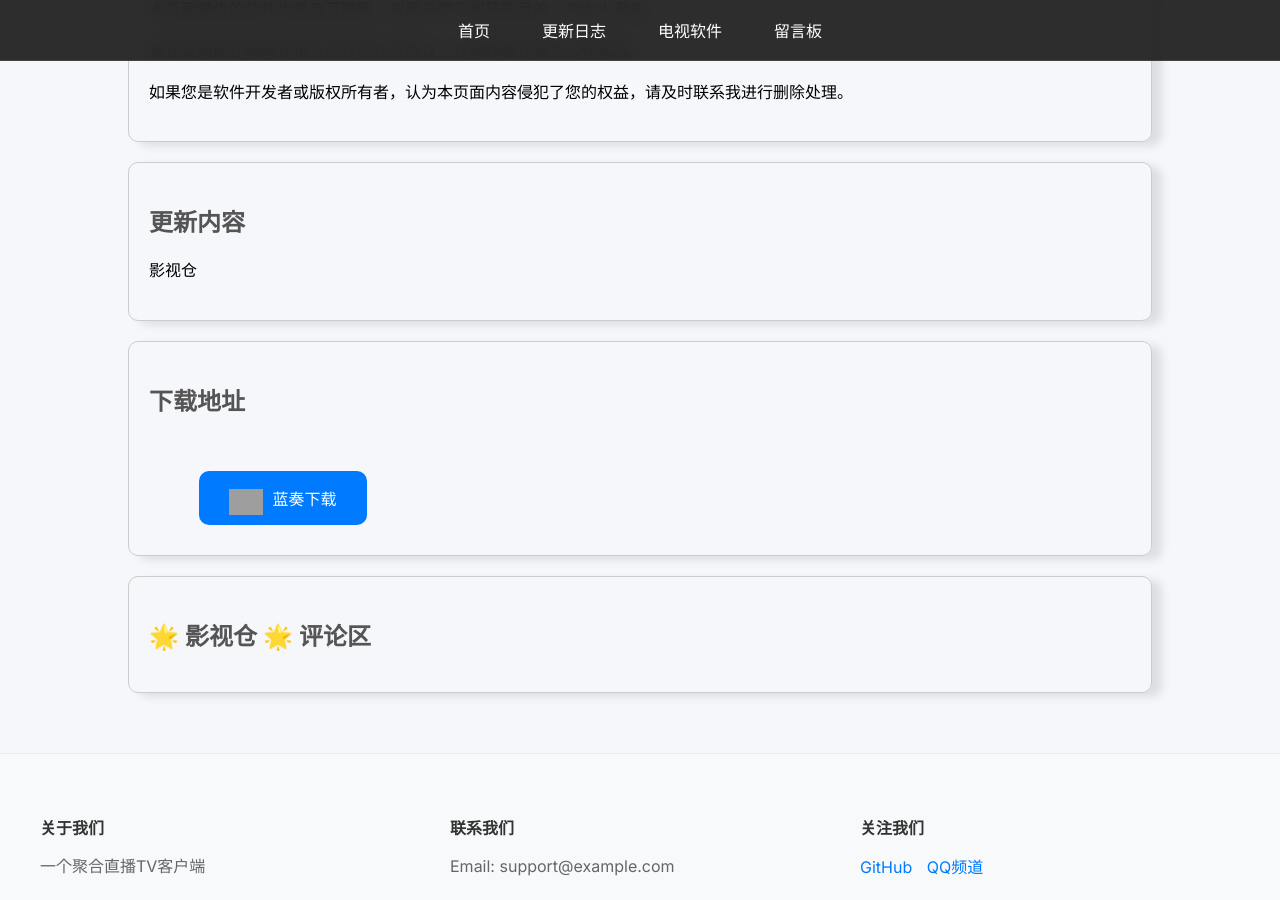
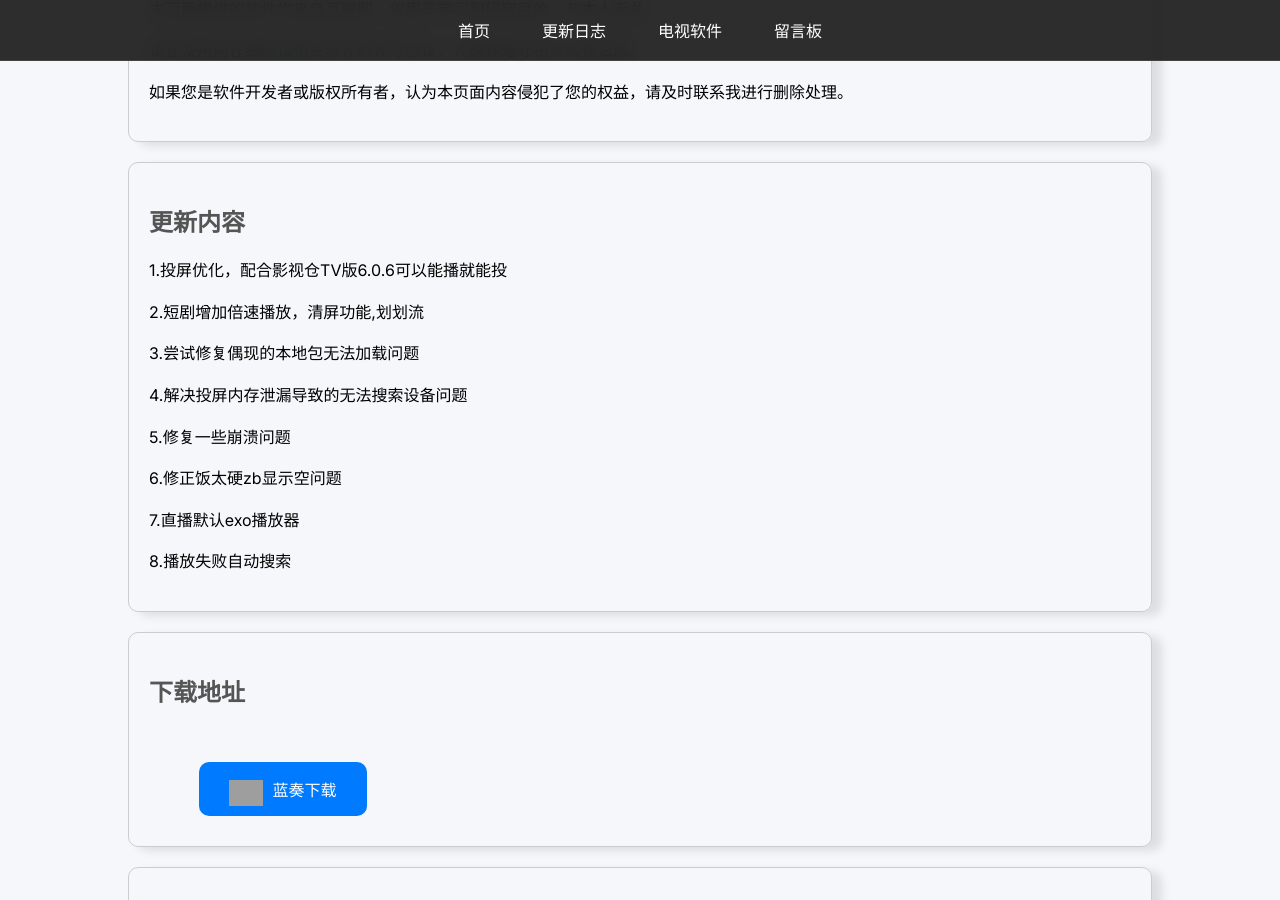
Before and after one commit to jayjd/jayjd.github.io, a Jekyll site: the page built from _posts/tv/2025-03-30-yingshicang.md, in a window 1280 px wide and 900 px high, scrolled down 469 px. Built offline with Jekyll 4.4.1, drawn with Linux system fonts in a browser that asks for light colours; comment, search, counter and statistics services are not loaded; grey boxes are pictures that could not be loaded.

Commit message:
更新影视仓内容，优化投屏功能，增加倍速播放及清屏功能，修复加载问题及崩溃，调整直播播放器设置

```diff
--- a/_posts/tv/2025-03-30-yingshicang.md
+++ b/_posts/tv/2025-03-30-yingshicang.md
@@ -6,7 +6,14 @@ icon: "/assets/appicon/ysc.png"
 package: com.huawei.himovceie
 md5: 5F35E190C8519A6927F7F1993F64DCC8
 update-content: |
-    影视仓
+    1.投屏优化，配合影视仓TV版6.0.6可以能播就能投
+    2.短剧增加倍速播放，清屏功能,划划流
+    3.尝试修复偶现的本地包无法加载问题
+    4.解决投屏内存泄漏导致的无法搜索设备问题
+    5.修复一些崩溃问题
+    6.修正饭太硬zb显示空问题
+    7.直播默认exo播放器
+    8.播放失败自动搜索
 date:   2025-03-30 08:00:49 +0800
 categories: tv
 lanzou_download: "https://wwso.lanzoub.com/id7kM2py1maf"
```
